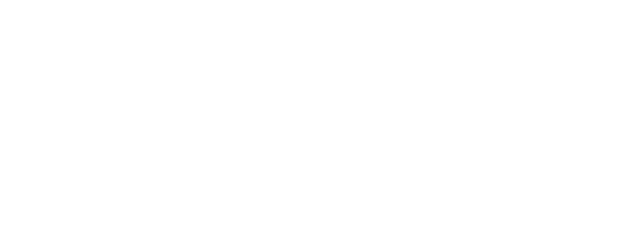
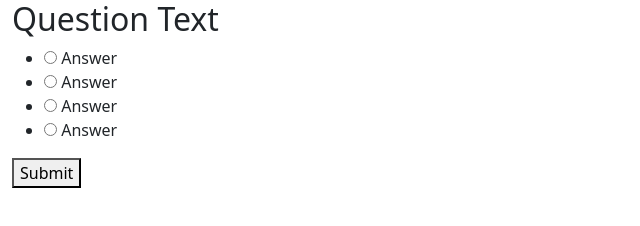
Before and after one commit to folalu101/quiz-app, a plain HTML site: page index.html in a window 1280 px wide. Shown: the whole page, without its empty margins (0-640 px from the left). Drawn offline with Linux system fonts and the light colour scheme.

```diff
--- a/index.html
+++ b/index.html
@@ -174,6 +174,32 @@
 
 
             </div> -->
+            <!-- new code -->
+            <div class="quiz-content" id="quiz">
+                <div class="quiz-header">
+                    <h2 class="question">Question Text</h2>
+                    <ul>
+                        <li>
+                            <input type="radio" name="answer" id="a" class="answer">
+                            <label for="a" id="a-text">Answer</label>
+                        </li>
+                        <li>
+                            <input type="radio" name="answer" id="b" class="answer">
+                            <label for="b" id="b-text">Answer</label>
+                        </li>
+                        <li>
+                            <input type="radio" name="answer" id="c" class="answer">
+                            <label for="c" id="c-text">Answer</label>
+                        </li>
+                        <li>
+                            <input type="radio" name="answer" id="d" class="answer">
+                            <label for="d" id="d-text">Answer</label>
+                        </li>
+                    </ul>
+                </div>
+                <button id="submit">Submit</button>
+
+            </div>
 
     </div>
 
```
